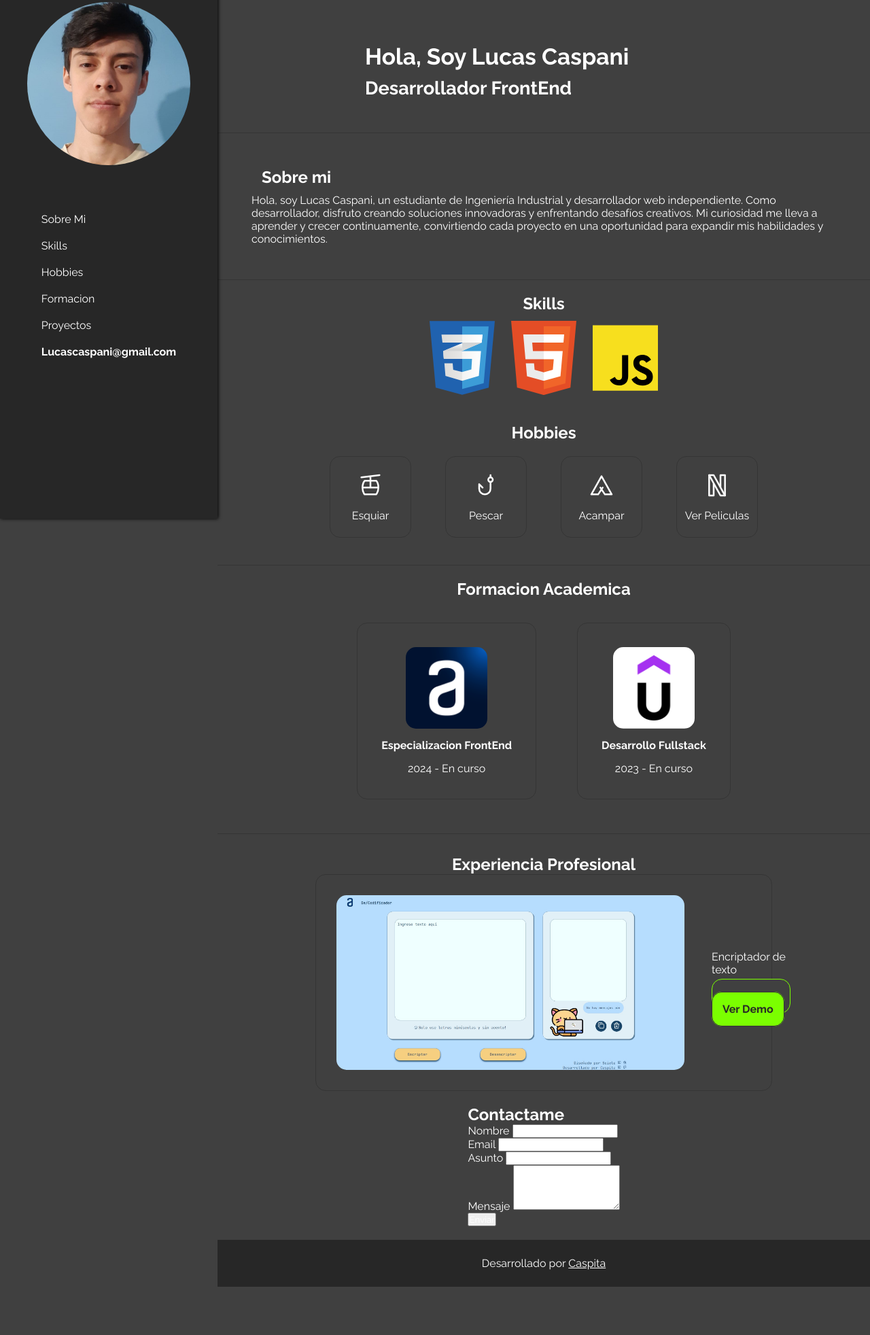
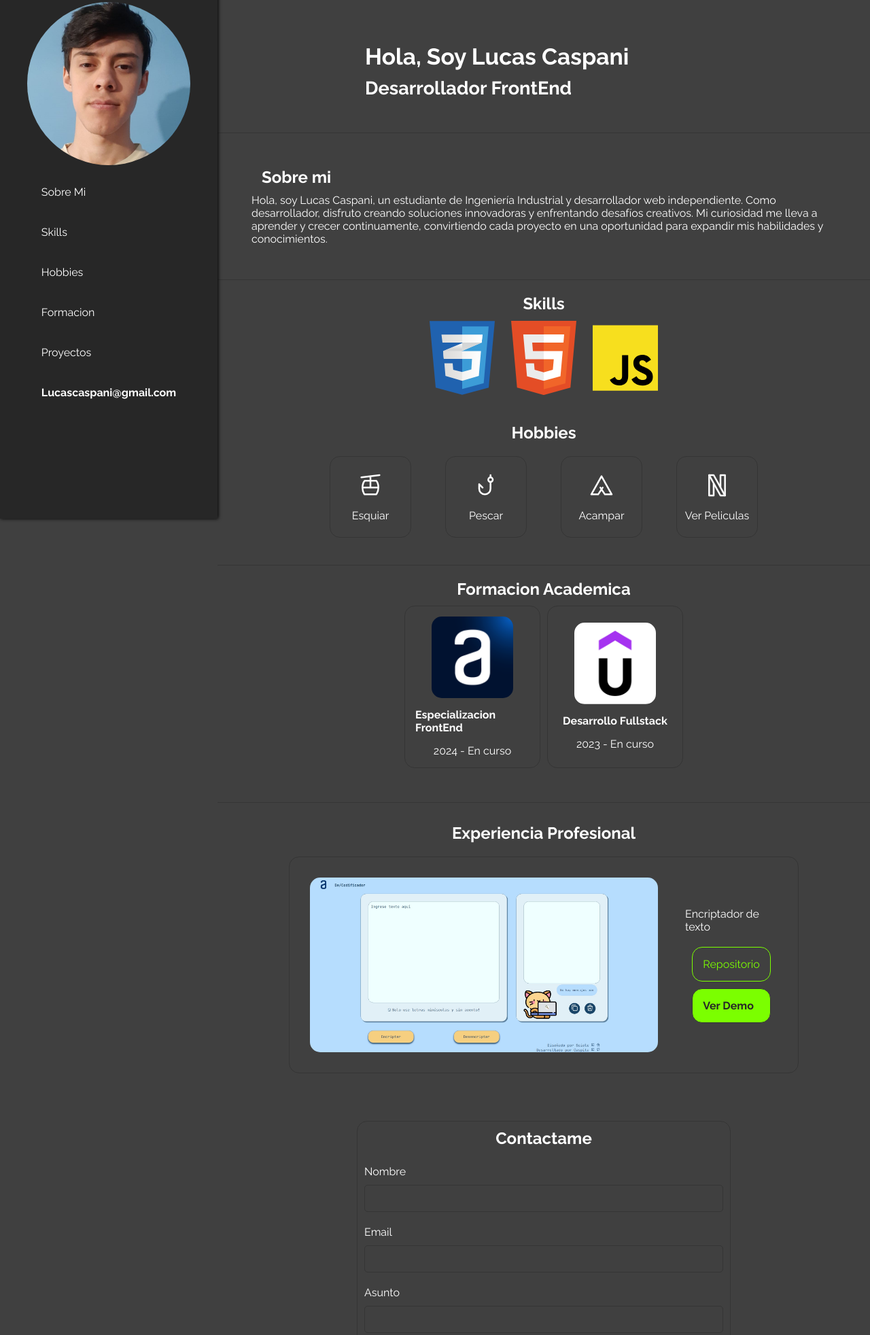
Before and after one commit to Caaspita/Portfolio, a plain HTML site: page index.html in a window 1280 px wide. Shown: the part 37-2001 px from the top of the page at 68% size. Before the commit the page ends 1930 px from the top, so only its background shows below. Drawn offline with Linux system fonts and the light colour scheme.

Commit message:
Add files via upload

```diff
--- /dev/null
+++ b/app.js
@@ -0,0 +1,25 @@
+document.getElementById("form").addEventListener("submit", function(event) {
+    // Evitar el reinicio de la página
+    event.preventDefault();
+});
+
+function validacion(){
+    const nombre = document.getElementById('nombre').value;
+    const email = document.getElementById('email').value;
+    const asunto = document.getElementById('asunto').value;
+    const mensaje = document.getElementById('mensaje').value
+
+    const emailvalido = /\S+@\S+\.\S+/;
+
+
+    if(nombre === "" || nombre.length > 50){
+        console.log('Error nombre')
+
+        return
+    }
+
+    if(emailvalido.test(email)){
+        console.log(email)
+    }
+
+}
--- a/index.html
+++ b/index.html
@@ -14,17 +14,17 @@
         <img src="./img/perfil.jpeg" alt="Imagen perfil">
         <nav class="menu__lista">
             <ul>
-                <li class="menu__items"><a href="#">Sobre Mi</a></li>
-                <li class="menu__items"><a href="#">Skills</a></li>
-                <li class="menu__items"><a href="#">Hobbies</a></li>
-                <li class="menu__items"><a href="#">Formacion</a></li>
-                <li class="menu__items"><a href="#">Proyectos</a></li>
+                <li class="menu__items"><a href="#titulo">Sobre Mi</a></li>
+                <li class="menu__items"><a href="#skills">Skills</a></li>
+                <li class="menu__items"><a href="#hobbies">Hobbies</a></li>
+                <li class="menu__items"><a href="#formacion">Formacion</a></li>
+                <li class="menu__items"><a href="#experiencia">Proyectos</a></li>
                 <li class="menu__items"><b>Lucascaspani@gmail.com</b></li>
             </ul>
         </nav>
     </header>
     <main class="main__contenedor">
-        <section class="titulo__contenedor">
+        <section class="titulo__contenedor" id="titulo">
             <h1>Hola, Soy Lucas Caspani</h1>
             <h2>Desarrollador FrontEnd</h2>
         </section>
@@ -32,7 +32,7 @@
             <h3>Sobre mi</h3>
             <p>Hola, soy Lucas Caspani, un estudiante de Ingeniería Industrial y desarrollador web independiente. Como desarrollador, disfruto creando soluciones innovadoras y enfrentando desafíos creativos. Mi curiosidad me lleva a aprender y crecer continuamente, convirtiendo cada proyecto en una oportunidad para expandir mis habilidades y conocimientos.</p>
         </section>
-        <section class="skills__contenedor">
+        <section class="skills__contenedor" id="skills">
             <h3>Skills</h3>
             <div class="skills__imgs">
                 <img src="./img/css-icon.svg" alt="">
@@ -40,7 +40,7 @@
                 <img src="./img/javascript-programming-language-icon.svg" alt="">
             </div>
         </section>
-        <section class="hobbies__contenedor">
+        <section class="hobbies__contenedor" id="hobbies">
             <h3>Hobbies</h3>
             <div class="hobbies__items-contenedor">
                 <div class="hobbies__items">
@@ -61,7 +61,7 @@
                 </div>
             </div>
         </section>
-        <section class="formacion__contenedor">
+        <section class="formacion__contenedor" id="formacion">
             <h3>Formacion Academica</h3>
             <div class="formacion__items-contendor">
                 <div class="formacion__items">
@@ -77,14 +77,14 @@
 
             </div>
         </section>
-        <section class="experiencia__contenedor">
+        <section class="experiencia__contenedor" id="experiencia">
             <h3>Experiencia Profesional</h3>
             <div class="exp__item-contenedor">
                 <div class="experiencia__item">
                     <img src="./img/Encriptador.jpg" alt="Encriptador img">
                     <div class="exp__botones">
                         <P>Encriptador de texto</P>
-                        <div>
+                        <div class="exp_botones-contenedor">
                             <a class="exp__button-repo" href="https://github.com/Caaspita/CodificadorAlura">Repositorio</a>
                             <a class="exp__button-demo" href="https://caaspita.github.io/CodificadorAlura/">Ver Demo</a>
                         </div>
@@ -92,27 +92,27 @@
                 </div>
             </div>
         </section>
-        <section>
+        <section class="contacto__contenedor" id="contacto">
             <h3>Contactame</h3>
-            <form action="enviar">
-                <div>
+            <form action="enviar" class="contacto__intems" id="form">
+                <div class="c_item">
                     <label for="nombre">Nombre</label>
-                    <input type="text" id="nombre" name="nombre" required>
+                    <input class="contacto__input" type="text" id="nombre" name="nombre">
                 </div>
-                <div>
+                <div class="c_item">
                     <label for="email">Email</label>
-                    <input type="email" id="email" name="email" required>
+                    <input class="contacto__input" type="text" id="email" name="email">
                 </div>
-                <div>
+                <div class="c_item">
                     <label for="asunto">Asunto</label>
-                    <input type="text" id="asunto" name="asunto" required>
+                    <input class="contacto__input" type="text" id="asunto" name="asunto">
                 </div>
-                <div>
+                <div class="c_item">
                     <label for="mensaje">Mensaje</label>
-                    <textarea id="mensaje" name="mensaje" rows="4" required></textarea>
+                    <textarea class="contacto__textarea" id="mensaje" name="mensaje" rows="4"></textarea>
                 </div>
-                <div>
-                    <button type="submit">Enviar</button>
+                <div class="c_item">
+                    <button class="contacto__boton" type="submit" onclick="validacion()">Enviar</button>
                 </div>
             </form>
         </section>
@@ -120,6 +120,6 @@
             <p>Desarrollado por <a href="https://www.linkedin.com/in/lucascaspani/">Caspita</a></p>
         </footer>
     </main>
-
+    <script src="app.js"></script>
 </body>
 </html>
--- a/styles.css
+++ b/styles.css
@@ -32,26 +32,26 @@ html {
 
 .menu__contenedor{
     display: flex;
-    flex-direction: column;
     position: fixed;
     box-shadow: 1px 0px 5px black;
-    width: 320px;
-    height: 100vh;
+    width: 100%;
+    height: 90px;
     background-color: var(--terciario);
-    padding: 40px;
+    padding: 5px;
     gap: 10px;
-    left: 1;
+    z-index: 10;
 }
 .menu__contenedor img{
     border-radius: 50%;
-    margin-bottom: 40px;
+    width: 80px;
 }
 
 .menu__lista{
+    display: none;
+    height: 90px;
+}
+.menu__lista ul{
     display: flex;
-    justify-content: center;
-    align-items: flex-start;
-    height: 100%;
 }
 .menu__items{
     list-style: none;
@@ -74,7 +74,8 @@ html {
     flex-direction: column;
     align-items: center;
     gap: 20px;
-    margin-left: 320px;
+    width: 100%;
+    padding: 10px;
 }
 
 /* Seccion titulo */
@@ -157,8 +158,9 @@ h3 {
 .hobbies__items-contenedor{
     display: flex;
     justify-content: center;
+    flex-wrap: wrap;
     align-items: center;
-    gap: 50px;
+    gap: 10px;
     margin-bottom: 40px;
 }
 .hobbies__items {
@@ -183,13 +185,16 @@ h3 {
     flex-direction: column;
     justify-content: center;
     align-items: center;
-    gap: 35px;
+    gap: 10px;
     margin-bottom: 30px;
+    width: 100%;
 }
 
 .formacion__items-contendor{
     display: flex;
-    gap: 60px;
+    gap: 10px;
+    width: 100%;
+    justify-content: center;
 }
 
 .formacion__items{
@@ -197,10 +202,11 @@ h3 {
     flex-direction: column;
     border: solid 1px var(--secundario);
     border-radius: 15px;
-    padding: 35px;
+    padding: 15px;
     justify-content: center;
     align-items: center;
     gap: 15px;
+    width: 100%;
 }
 
 .formacion__contenedor img{
@@ -217,6 +223,7 @@ h3 {
     padding-top: 30px;
     width: 100%;
     align-items: center;
+    gap: 20px;
 }
 .experiencia__contenedor h3{
     display: flex;
@@ -226,11 +233,18 @@ h3 {
 
 .experiencia__item{
     display: flex;
+    flex-direction: column;
     gap: 40px;
+}
+.exp_botones-contenedor{
+    display: flex;
+    flex-direction: column;
+    gap: 10px;
 }
 
 .experiencia__item img{
-    width: 512px;
+    max-width: 512px;
+    width: 100%;
     border-radius: 15px;
 }
 
@@ -238,7 +252,8 @@ h3 {
     padding: 30px;
     border: solid 1px var(--secundario);
     border-radius: 15px;
-    width: 70%;
+    width: 100%;
+    max-width: 750px;
 }
 
 .exp__botones{
@@ -274,6 +289,63 @@ h3 {
     color: var(--verde);
 }
 
+/* Contacto */
+
+.contacto__contenedor{
+    display: flex;
+    flex-direction: column;
+    align-items: center;
+    border: solid 1px var(--secundario);
+    border-radius: 15px;
+    padding: 10px;
+    gap: 25px;
+    width: 100%;
+    margin-top: 50px;
+    max-width: 550px;
+}
+.contacto__intems{
+    display: flex;
+    flex-direction: column;
+    gap: 20px;
+    width: 100%;
+}
+
+.contacto__input{
+    background-color: var(--primario);
+    border: solid 1px var(--secundario);
+    border-radius: 5px;
+    padding: 10px;
+    width: 100%;
+    height: 40px;
+}
+.contacto__textarea{
+    background-color: var(--primario);
+    border: solid 1px var(--secundario);
+    border-radius: 5px;
+    width: 100%;
+    height: 120px;
+}
+.c_item{
+    display: flex;
+    flex-direction: column;
+    gap: 10px;
+}
+.contacto__boton{
+    padding: 15px;
+    background-color: var(--verde);
+    border-radius: 15px;
+    border: solid 1px var(--secundario);
+    color: var(--terciario);
+    font-weight: bold;
+    cursor: pointer;
+    text-decoration: none;
+}
+
+.contacto__boton:hover{
+    background-color: var(--primario);
+    border: solid 1px var(--verde);
+    color: var(--verde);
+}
 
 /* Footer */
 
@@ -284,3 +356,54 @@ h3 {
     background-color: var(--terciario);
     width: 100%;
 }
+
+/* Mediaquerys */
+
+ @media (min-width: 768px) {
+    .menu__contenedor{
+        display: flex;
+        flex-direction: column;
+        position: fixed;
+        box-shadow: 1px 0px 5px black;
+        width: 320px;
+        height: 100vh;
+        background-color: var(--terciario);
+        padding: 40px;
+        gap: 10px;
+        left: 1;
+    }
+    .menu__lista{
+        display: flex;
+        justify-content: center;
+        align-items: flex-start;
+        height: 100%;
+    }
+    .menu__lista ul{
+        flex-direction: column;
+    }
+    .menu__contenedor img{
+        width: 100%;
+    }
+
+    .main__contenedor{
+        display: flex;
+        flex-direction: column;
+        align-items: center;
+        gap: 20px;
+        margin-left: 320px;
+        padding: 0;
+    }
+    .hobbies__items-contenedor{
+        display: flex;
+        justify-content: center;
+        align-items: center;
+        gap: 50px;
+        margin-bottom: 40px;
+    }
+    .formacion__items{
+        width: 200px;
+    }
+    .experiencia__item{
+        flex-direction: row;
+    }
+}
```
